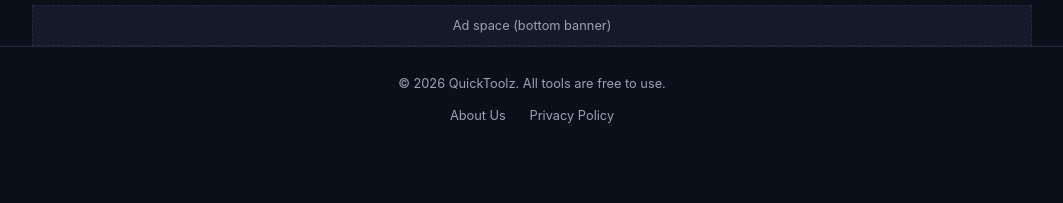
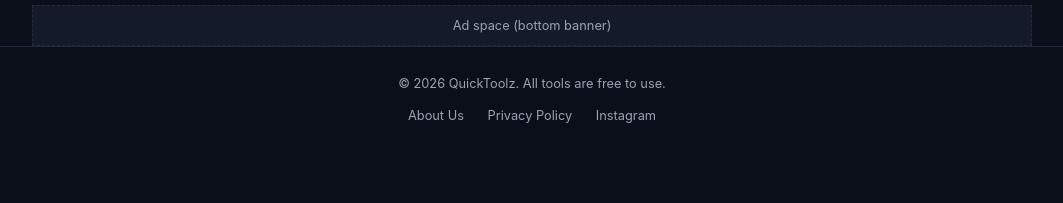
Before and after one commit to contactquicktoolz-source/quicktoolz, a Flask app: page /about in a window 1280 px wide. Shown: the part 597-800 px from the top of the page, without its empty margins (108-1171 px from the left). Run offline with Flask 3, Linux system fonts and the light colour scheme; some libraries are stand-ins or nearby versions.

Commit message:
Add Instagram link

```diff
--- a/templates/base.html
+++ b/templates/base.html
@@ -276,6 +276,7 @@
         <p style="margin-top:8px;">
             <a href="{{ url_for('about') }}" style="color:var(--muted); margin:0 10px; text-decoration:none;">About Us</a>
             <a href="{{ url_for('privacy_policy') }}" style="color:var(--muted); margin:0 10px; text-decoration:none;">Privacy Policy</a>
+            <a href="https://www.instagram.com/quicktoolsz.in" target="_blank" style="color:var(--muted); margin:0 10px; text-decoration:none;">Instagram</a>
 
         </p>
 
```
